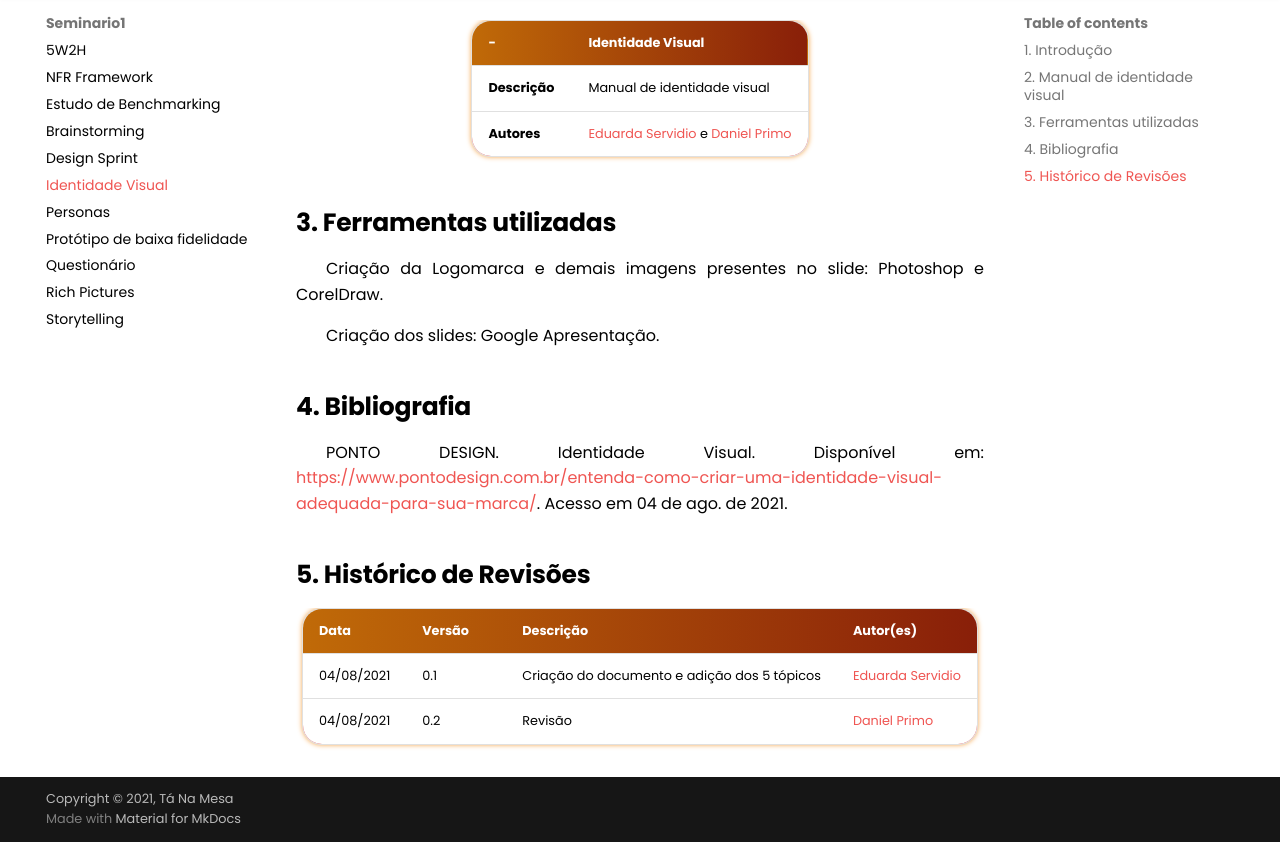
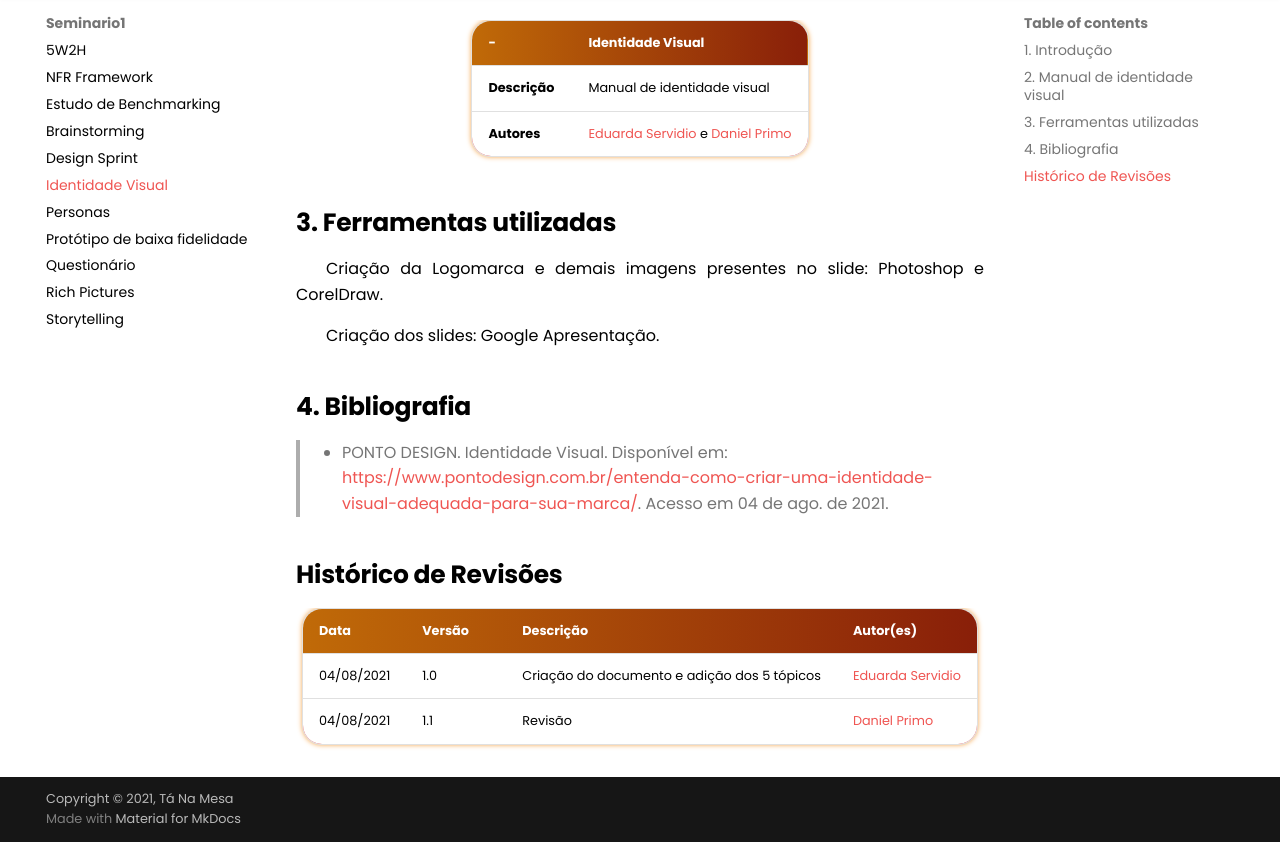
Before and after one commit to UnBArqDsw2021-1/2021.1_G02_TaNaMesa_docs, an MkDocs documentation site: the page built from docs/seminario1/identidade-visual.md, in a window 1280 px wide and 900 px high, scrolled down 987 px, cut to the strip 58-900 px from the top of the window. Built offline with MkDocs 1.6.1 and Material for MkDocs 9.7.7, drawn with Linux system fonts in a browser that asks for light colours; comment, search, counter and statistics services are not loaded.

Commit message:
#36 arrumando padronização

```diff
--- a/docs/seminario1/identidade-visual.md
+++ b/docs/seminario1/identidade-visual.md
@@ -2,7 +2,7 @@
 
 ## 1. Introdução
 
-A identidade visual, no nosso projeto, é o conjunto de todas as formas visuais que irão fazer parte da nossa aplicação. Geralmente o manual de identidade visual engloba a logomarca, as cores, as fontes e os demais itens que serão utilizados no desenvolvimento do projeto.
+&emsp;&emsp; A identidade visual, no nosso projeto, é o conjunto de todas as formas visuais que irão fazer parte da nossa aplicação. Geralmente o manual de identidade visual engloba a logomarca, as cores, as fontes e os demais itens que serão utilizados no desenvolvimento do projeto.
 ## 2. Manual de identidade visual
 
 <iframe src="https://docs.google.com/presentation/d/1cqHehaKPVooiFK7OJ0o08Ob8CfAje1CwZLQSL7UhIYc/edit?usp=sharing" frameborder="0" width="960" height="569" allowfullscreen="true" mozallowfullscreen="true" webkitallowfullscreen="true"></iframe>
@@ -21,11 +21,11 @@ Criação dos slides: Google Apresentação.
 
 ## 4. Bibliografia
 
-PONTO DESIGN. Identidade Visual. Disponível em: <https://www.pontodesign.com.br/entenda-como-criar-uma-identidade-visual-adequada-para-sua-marca/>. Acesso em 04 de ago. de 2021.
+> - PONTO DESIGN. Identidade Visual. Disponível em: <https://www.pontodesign.com.br/entenda-como-criar-uma-identidade-visual-adequada-para-sua-marca/>. Acesso em 04 de ago. de 2021.
 
-## 5. Histórico de Revisões
+## Histórico de Revisões
 
 | Data       | Versão | Descrição            | Autor(es)                                        |
 | :--------- | :----- | :------------------- | :----------------------------------------------- |
-| 04/08/2021 | 0.1    | Criação do documento e adição dos 5 tópicos | [Eduarda Servidio](https://github.com/ServideoEC)     |
-| 04/08/2021 | 0.2    | Revisão | [Daniel Primo](https://github.com/danieldagerom)     |
+| 04/08/2021 | 1.0    | Criação do documento e adição dos 5 tópicos | [Eduarda Servidio](https://github.com/ServideoEC)     |
+| 04/08/2021 | 1.1    | Revisão | [Daniel Primo](https://github.com/danieldagerom)     |
```
